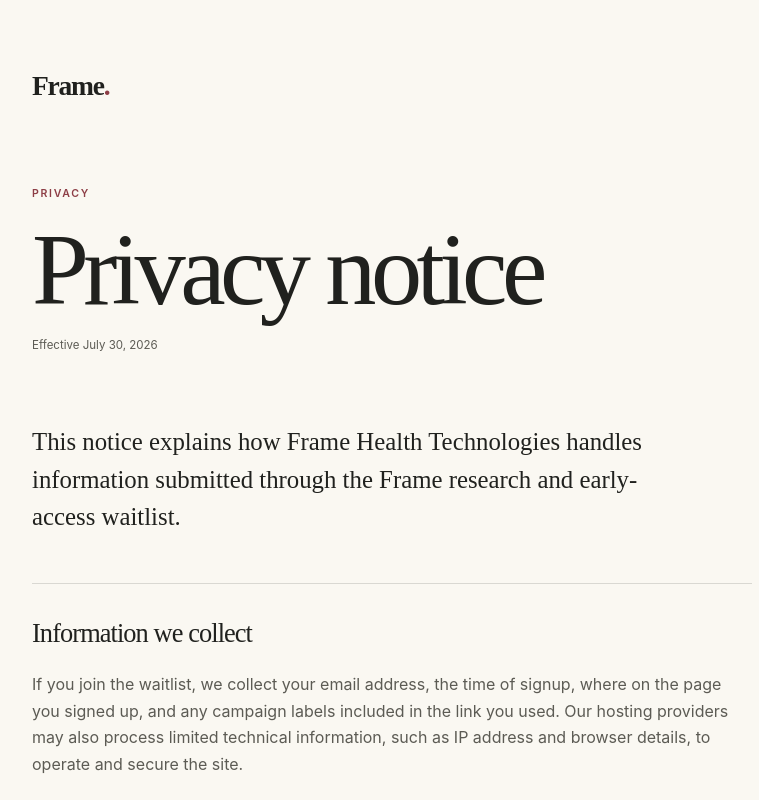
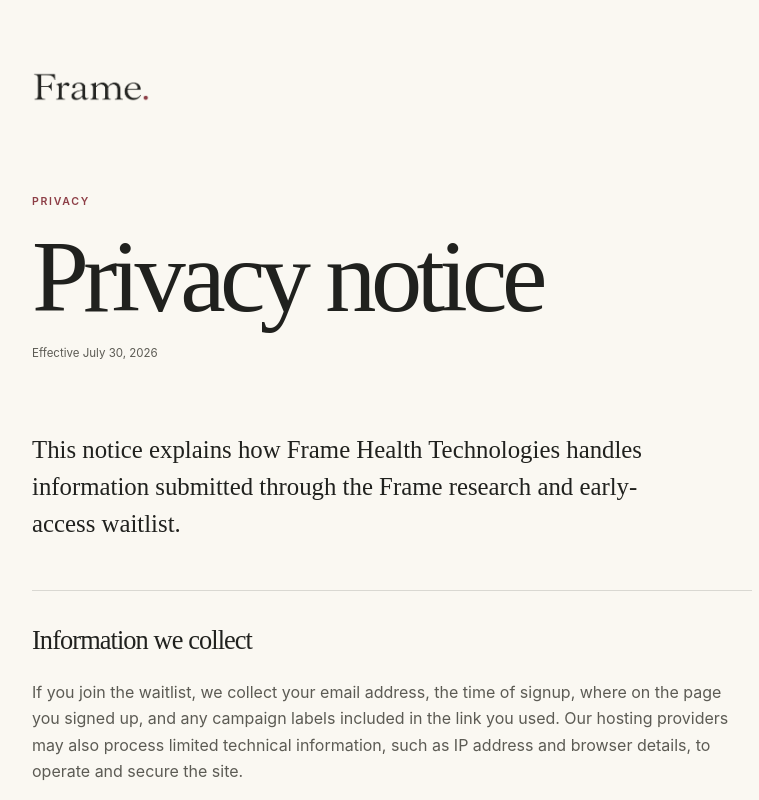
Before and after one commit to Suvan-goel/Frame-Landing-Page, a Next.js app: page /privacy in a window 1280 px wide. Shown: the top 800 px of the page, without its empty margins (148-907 px from the left). Built offline with nearby package versions, Linux system fonts and the light colour scheme.

Commit message:
Use approved Frame wordmark across site

```diff
--- a/app/admin/waitlist/page.tsx
+++ b/app/admin/waitlist/page.tsx
@@ -8,6 +8,7 @@ import {
   getSupabaseAdmin,
   isWaitlistAdmin,
 } from "@/lib/supabase-admin.server";
+import { BrandWordmark } from "@/app/components/brand-wordmark";
 
 export const dynamic = "force-dynamic";
 
@@ -50,7 +51,7 @@ export default async function WaitlistAdminPage() {
         <header className="admin-header">
           <div>
             <a className="wordmark" href="/" aria-label="Frame home">
-              Frame<span>.</span>
+              <BrandWordmark />
             </a>
             <p className="eyebrow">Owner view</p>
             <h1>Waitlist</h1>
--- /dev/null
+++ b/app/components/brand-wordmark.tsx
@@ -0,0 +1,26 @@
+import Image from "next/image";
+
+type BrandWordmarkProps = {
+  priority?: boolean;
+  variant?: "dark" | "light";
+};
+
+export function BrandWordmark({
+  priority = false,
+  variant = "dark",
+}: BrandWordmarkProps) {
+  return (
+    <Image
+      className="wordmark__image"
+      src={
+        variant === "light"
+          ? "/frame-wordmark-light.png"
+          : "/frame-wordmark.png"
+      }
+      alt=""
+      width={1044}
+      height={268}
+      priority={priority}
+    />
+  );
+}
--- a/app/globals.css
+++ b/app/globals.css
@@ -116,16 +116,17 @@ h2 {
 }
 
 .wordmark {
+  display: inline-flex;
+  width: 7.4rem;
+  align-items: center;
   justify-self: start;
-  font-family: var(--serif);
-  font-size: 1.72rem;
-  font-weight: 600;
-  letter-spacing: -0.045em;
-  line-height: 1;
+  line-height: 0;
 }
 
-.wordmark span {
-  color: var(--burgundy);
+.wordmark__image {
+  display: block;
+  width: 100%;
+  height: auto;
 }
 
 .nav-links {
@@ -885,7 +886,7 @@ h2 {
 }
 
 .wordmark--footer {
-  font-size: 2rem;
+  width: 8.6rem;
 }
 
 .footer-links {
--- a/app/page.tsx
+++ b/app/page.tsx
@@ -2,6 +2,7 @@
 
 import { FormEvent, useState } from "react";
 import Image from "next/image";
+import { BrandWordmark } from "./components/brand-wordmark";
 
 const COLLABORATION_EMAIL = "research@frame.health";
 
@@ -206,7 +207,7 @@ export default function Home() {
       <header className="nav-shell">
         <nav className="nav container" aria-label="Primary navigation">
           <a className="wordmark" href="#top" aria-label="Frame home">
-            Frame<span>.</span>
+            <BrandWordmark priority />
           </a>
           <div className="nav-links">
             {content.navigation.map((item) => (
@@ -457,8 +458,12 @@ export default function Home() {
 
       <footer className="footer">
         <div className="container footer-top">
-          <a className="wordmark wordmark--footer" href="#top">
-            Frame<span>.</span>
+          <a
+            className="wordmark wordmark--footer"
+            href="#top"
+            aria-label="Frame home"
+          >
+            <BrandWordmark variant="light" />
           </a>
           <div className="footer-links">
             <a href="#product">Product</a>
--- a/app/privacy/page.tsx
+++ b/app/privacy/page.tsx
@@ -1,5 +1,6 @@
 /* eslint-disable @next/next/no-html-link-for-pages */
 import type { Metadata } from "next";
+import { BrandWordmark } from "../components/brand-wordmark";
 
 export const metadata: Metadata = {
   title: "Privacy — Frame",
@@ -15,7 +16,7 @@ export default function PrivacyPage() {
     <main className="legal-page">
       <article className="legal-shell">
         <a className="wordmark" href="/" aria-label="Frame home">
-          Frame<span>.</span>
+          <BrandWordmark priority />
         </a>
         <p className="eyebrow">Privacy</p>
         <h1>Privacy notice</h1>
```
Also changed, not shown: public/frame-wordmark-light.png (added), public/frame-wordmark.png (added).
